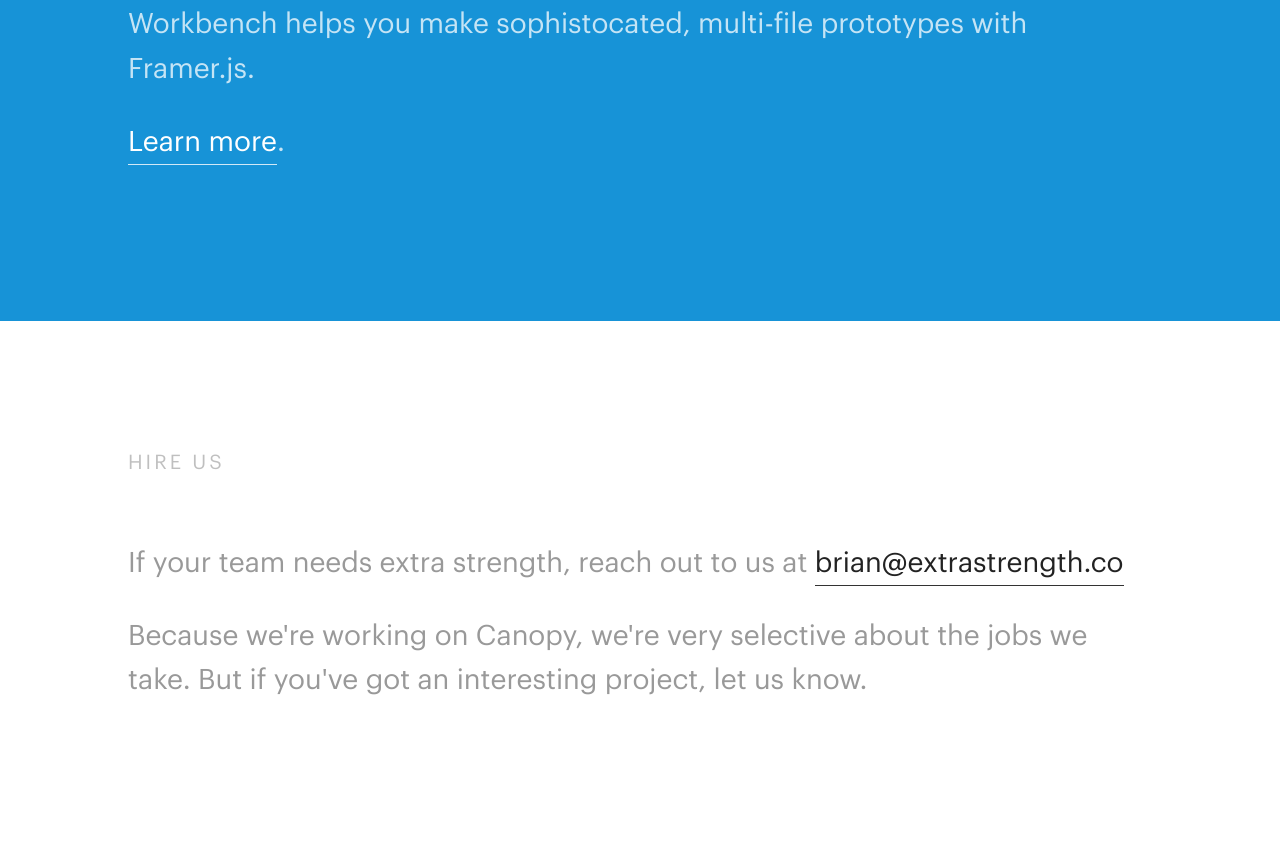
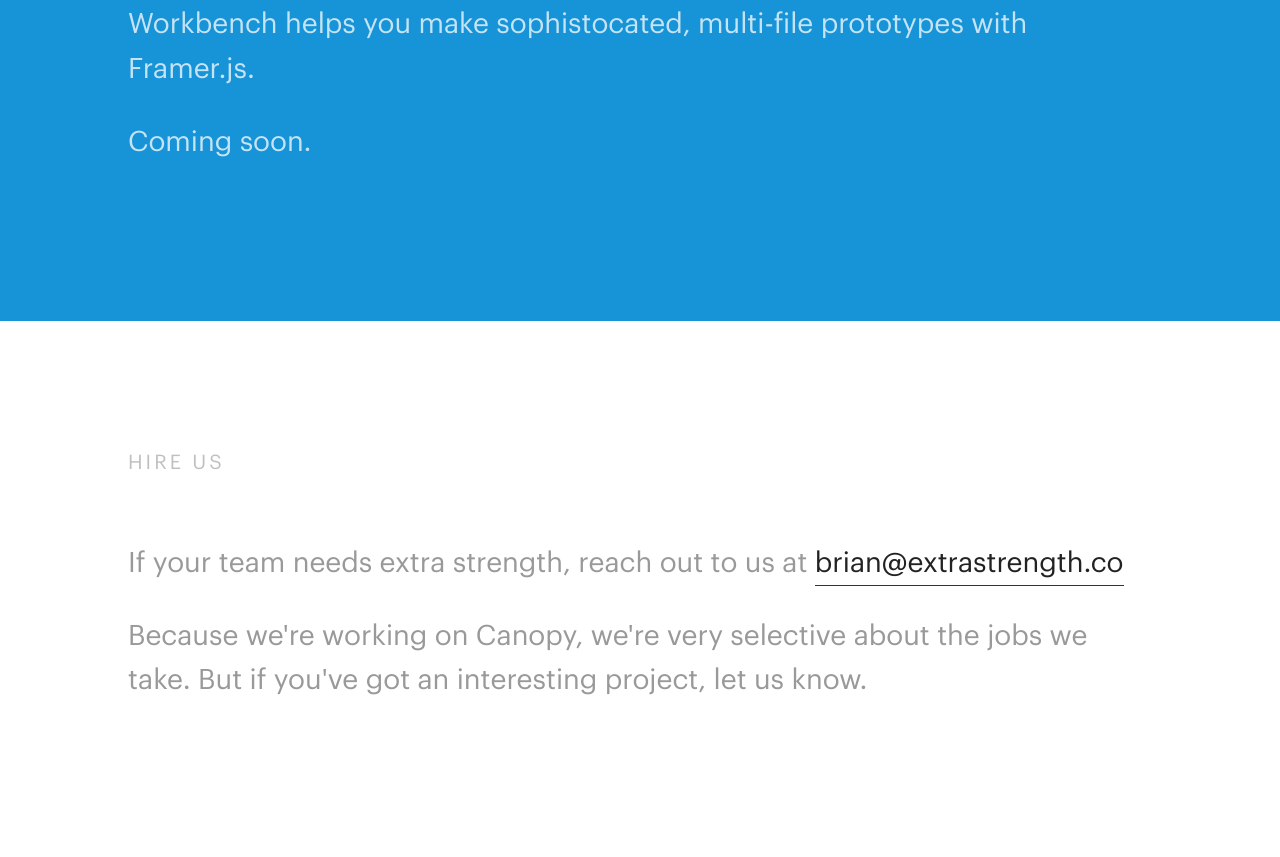
Before and after one commit to ExtraStrength/extrastrength.github.io, a plain HTML site: page index.html in a window 1280 px wide. Shown: the part 1500-2357 px from the top of the page. Drawn offline with Linux system fonts and the light colour scheme.

Commit message:
Hide workbench link for now

```diff
--- a/index.html
+++ b/index.html
@@ -60,8 +60,11 @@
         Workbench helps you make sophistocated, multi-file prototypes with Framer.js.
       </p>
       <p>
+        Coming soon.
+      </p>
+      <!-- <p>
         <a href="/workbench/">Learn more</a>.
-      </p>
+      </p> -->
     </wrapper>
   </section>
 
```
